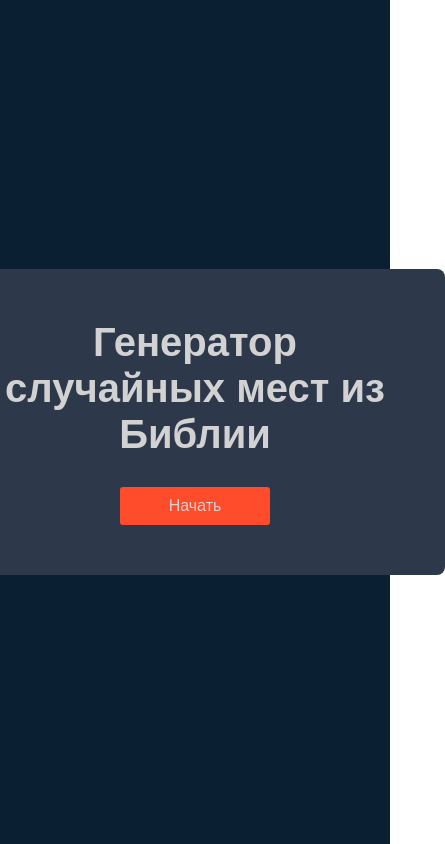
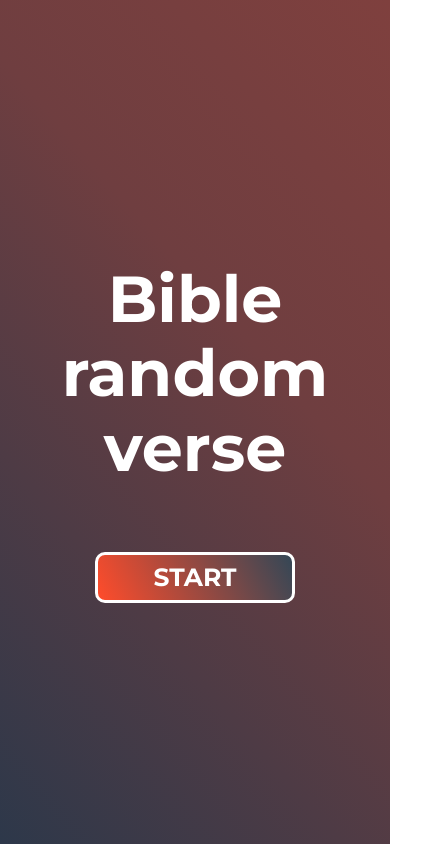
Before and after one commit to PhilipLitskevich/Holyrics-training, a plain HTML site: page index.html in a window 390 px wide. Shown: the whole page, 445 px wide, since content can reach past the window. Drawn offline with Linux system fonts and the light colour scheme.

Commit message:
Add files via upload

```diff
--- a/index.html
+++ b/index.html
@@ -1,28 +1,34 @@
 <!DOCTYPE html>
 <html lang="en">
+
 <head>
 	<meta charset="UTF-8">
 	<meta name="viewport" content="width=device-width, initial-scale=1.0">
-	<title>Holyrics training</title>
+	<title>Bible random verse</title>
 	<link rel="stylesheet" href="./normilize.css">
 	<link rel="stylesheet" href="./style.css">
+	<link rel="preconnect" href="https://fonts.googleapis.com">
+	<link rel="preconnect" href="https://fonts.gstatic.com" crossorigin>
+	<link href="https://fonts.googleapis.com/css2?family=Montserrat:ital,wght@0,700;1,700&display=swap" rel="stylesheet">
 </head>
+
 <body>
 
 	<div class="wrapper">
 		<div class="container">
 			<div id="start-menu" class="start-menu menu _active">
-				<h1 class="main-title title">Генератор случайных мест из Библии</h1>
-				<button id="start-btn" class="start-button button">Начать</button>
+				<h1 class="main-title title">Bible random verse</h1>
+				<button id="start-btn" class="start-button button">Start</button>
 			</div>
 
 			<div id="main-menu" class="main-menu menu">
 				<p id="verse" class="verse"></p>
-				<button id="refresh-btn" class="refresh-button button">Обновить</button>
+				<button id="refresh-btn" class="refresh-button button">Create new</button>
 			</div>
 		</div>
 	</div>
 
 	<script src="./app.js"></script>
 </body>
+
 </html>
--- a/style.css
+++ b/style.css
@@ -2,12 +2,15 @@
 	--dark: #0A1F32;
 	--grey: #2D384A;
 	--lighter-grey: #344756;
-	--light: #D2D2D2;
+	/* --light: #D2D2D2; */
+	--light: #fff;
 	--accent: #FF4C2B;
 	--accent-active: rgb(238, 107, 59);
 	--accent-hover: #a9311c;
+	--background-gradient: linear-gradient(49deg, #2d384a 0%, #6f3e40 61.01%, #7f403e 100%);
+	--button-gradient: linear-gradient(63deg, #ff4c2b 0%, #344756 100%);
+	--transition: .3s easy-in-out;
 
-	--transition: .3s easy-in-out;
 }
 
 
@@ -17,18 +20,25 @@
 	margin: 0;
 }
 
-h1, h2, h3, h4, h5, h6 {
+h1,
+h2,
+h3,
+h4,
+h5,
+h6 {
 	padding: 0;
 	margin: 0;
 }
-button, a {
+
+button,
+a {
 	background-color: none;
 	cursor: pointer;
 	border: none;
 }
 
 html {
-	font-family: Arial, Helvetica, sans-serif;
+	font-family: "Montserrat", sans-serif;
 }
 
 body {
@@ -39,10 +49,11 @@ body {
 	width: 100vw;
 	min-height: 100vh;
 	padding: 15px;
-	background-color: var(--dark);
+	background: var(--background-gradient);
 	display: flex;
+	flex-direction: column;
+	justify-content: center;
 	align-items: center;
-	justify-content: center;
 }
 
 .container {
@@ -54,26 +65,30 @@ body {
 	justify-content: center;
 }
 
-.title, .verse {
+.title,
+.verse {
 	color: var(--light);
-	font-size: 40px;
-	max-width: 500px;
+	font-size: 80px;
 	text-align: center;
 }
 
 .button {
-	padding: 10px 20px;
-	min-width: 150px;
-	border-radius: 3px;
-	background-color: var(--accent);
+	text-transform: uppercase;
+	font-size: 40px;
+	padding: 0.32em 2em;
+	min-width: 200px;
+	border-radius: 10px;
+	border: 3px solid var(--light);
+	background: var(--button-gradient);
 	color: var(--light);
 
-	transition: background-color .3s ease-in-out;
+	/* transition: background-color .3s ease-in-out; */
+	transition: opacity .3s ease-in-out;
 }
 
 .button:hover {
-	background-color: var(--accent-hover);
-	/* opacity: .9; */
+	/* background-color: var(--accent-hover); */
+	opacity: .6;
 }
 
 .button:active {
@@ -85,13 +100,52 @@ body {
 	flex-direction: column;
 	align-items: center;
 	justify-content: center;
-	gap: 30px;
+	gap: 66px;
+	padding: 50px;
+}
 
-	padding: 50px;
-	min-width: 500px;
-	/* min-height: ; */
-	background-color: var(--grey);
-	border-radius: 8px;
+@media (max-width:991.98px) {
+	.title,
+	.verse {
+		font-size: 65px;
+	}
+	.button {
+		font-size: 35px;
+	}
+}
+
+@media (max-width:767.98px) {
+	.wrapper {}
+
+	.menu {
+		flex: 1 0 100%;
+		width: 100%;
+		padding: 50px 20px 30px;
+	}
+
+	.container {
+		height: 100%;
+		max-height: 500px;
+		flex: 1 0 100%;
+	}
+
+	.verse {
+		font-size: 40px;
+	}
+
+	.button {
+		font-size: 30px;
+	}
+}
+
+@media (max-width:479.98px){
+	.verse {
+		font-size: 35px;
+	}
+
+	.button {
+		font-size: 25px;
+	}
 }
 
 .menu._active {
```
